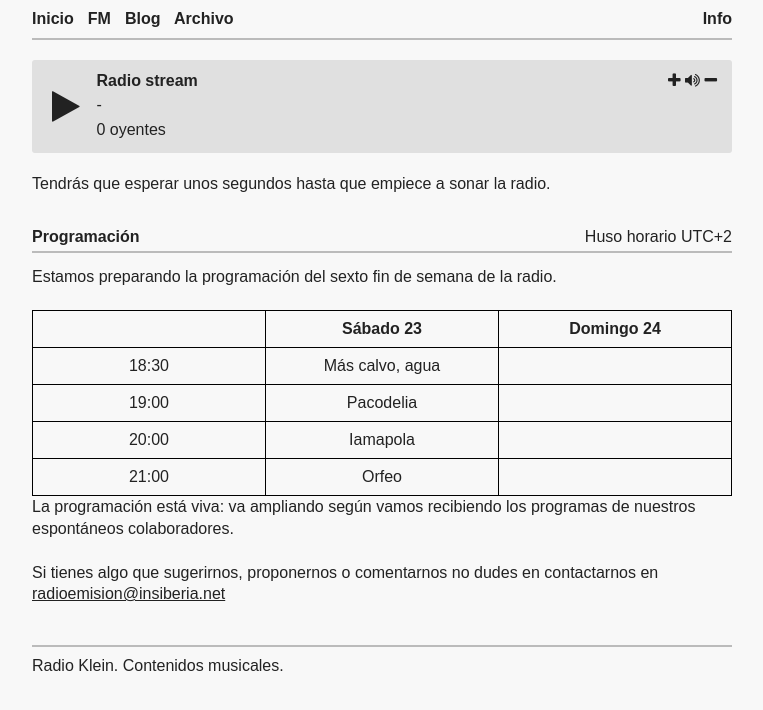
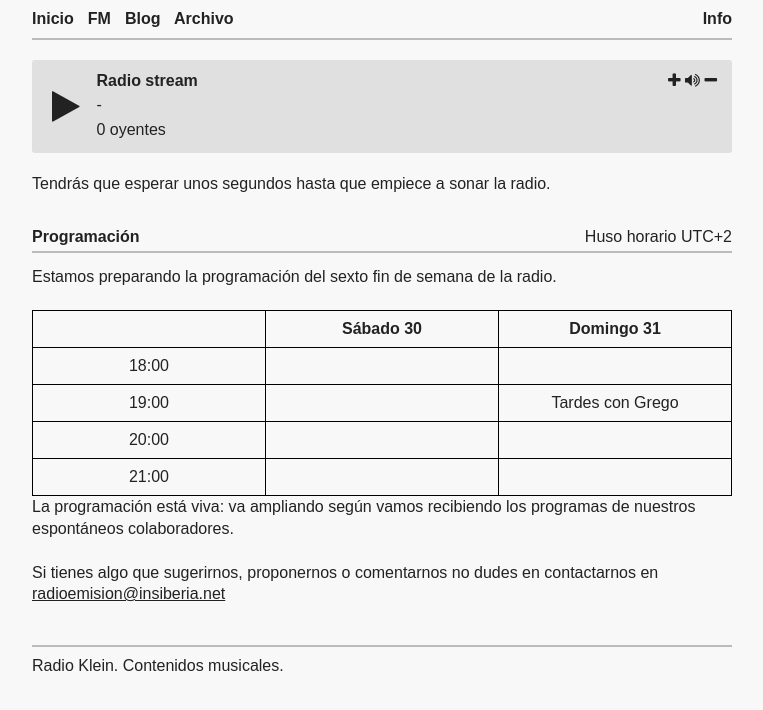
Before and after one commit to haztecaso/radio-klein, a Jekyll site: the page built from fm.html, in a window 1280 px wide. Shown: the top 710 px of the page, without its empty margins (258-1021 px from the left). Built offline with Jekyll 4.4.1, drawn with Linux system fonts in a browser that asks for light colours.

Commit message:
Programación del próximo finde

```diff
--- a/fm.html
+++ b/fm.html
@@ -27,27 +27,27 @@ title: FM
 <table>
 	<tr>
 		<th></th>
-		<th>Sábado 23<br></th>
-		<th>Domingo 24</th>
+		<th>Sábado 30<br></th>
+		<th>Domingo 31</th>
 	</tr>
 	<tr>
-		<td>18:30</td>
-		<td>Más calvo, agua</td>
+		<td>18:00</td>
+		<td></td>
 		<td></td>
 
 	<tr>
 		<td>19:00</td>
-		<td>Pacodelia</td>
 		<td></td>
+		<td>Tardes con Grego</td>
 	</tr>
 	<tr>
 		<td>20:00</td>
-		<td>Iamapola</td>
+		<td></td>
 		<td></td>
 	</tr>
 	<tr>
 		<td>21:00</td>
-		<td>Orfeo</td>
+		<td></td>
 		<td></td>
 	</tr>
 
```
